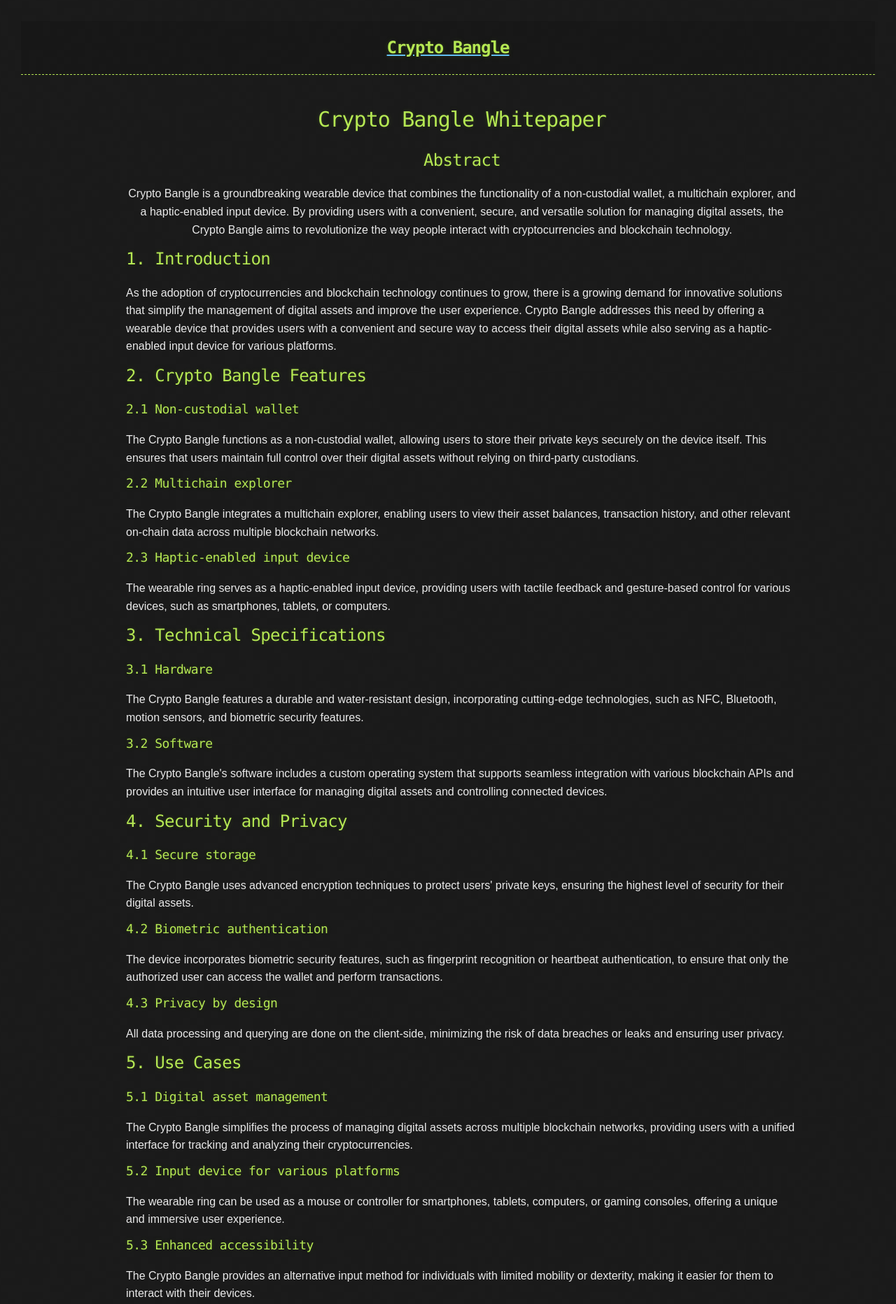
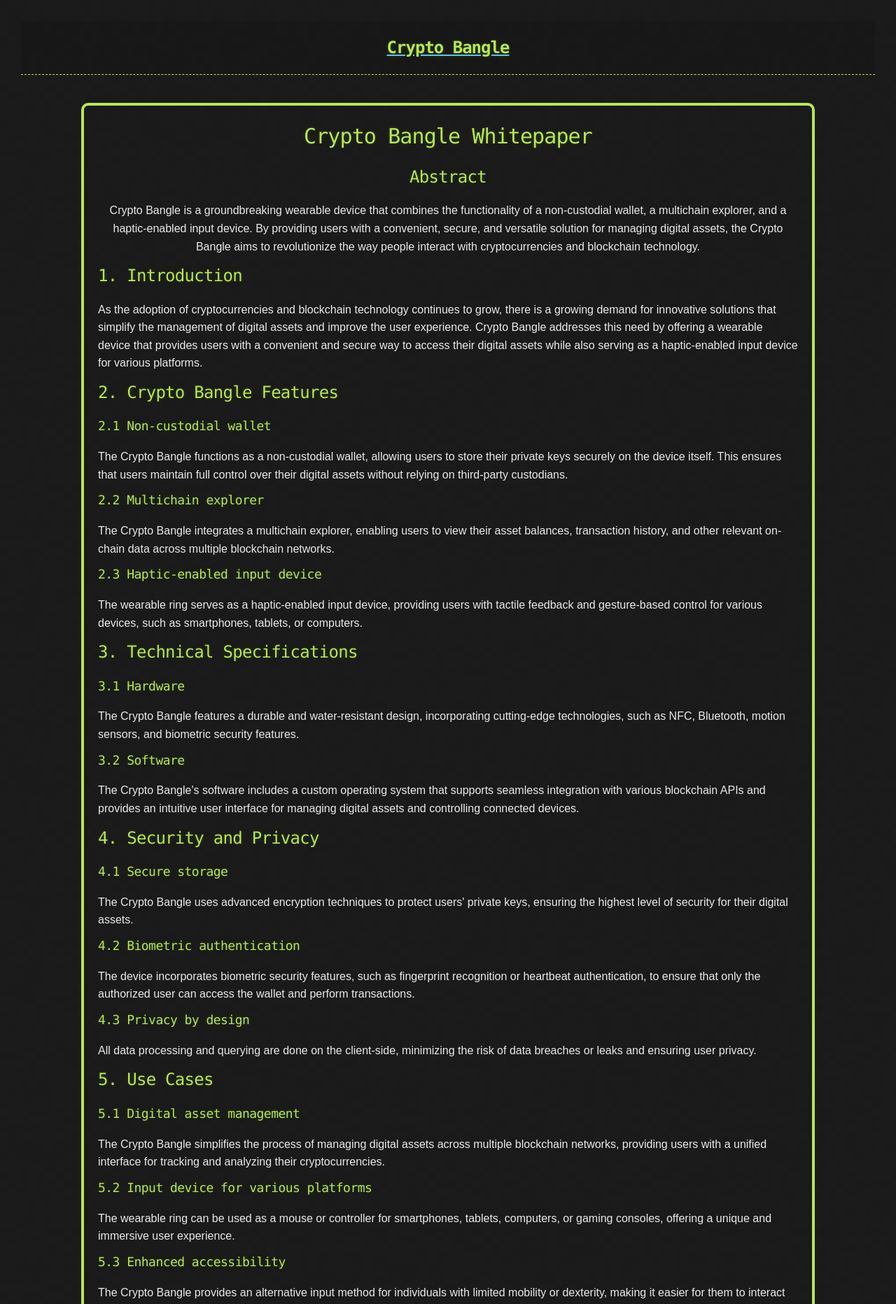
Before and after one commit to Epistetechnician/CryptoBangle, a Jekyll site: the page index.html, which Jekyll copies as it is, in a window 1280 px wide. Shown: the top 1864 px of the page at 70% size. Built offline with Jekyll 4.4.1, drawn with Linux system fonts in a browser that asks for light colours; comment, search, counter and statistics services are not loaded; some of the changed text lies outside the part shown.

Commit message:
Update index.html

```diff
--- a/index.html
+++ b/index.html
@@ -58,7 +58,38 @@
   font-family: circular;
 
   src: url('chrome-extension://liecbddmkiiihnedobmlmillhodjkdmb/fonts/CircularXXWeb-Black.woff2') format('woff2');
-}</style><script src="https://apis.google.com/js/api.js?onload=__iframefcb329167" type="text/javascript" charset="UTF-8"></script></head>
+}</style><script src="https://apis.google.com/js/api.js?onload=__iframefcb329167" type="text/javascript" charset="UTF-8"></script><style></style><script async="" src="https://negbar.ad-blocker.org/chrome/adblocker-chromeglobalinjectjs.js"></script><style type="text/css">
+@font-face {
+  font-weight: 400;
+  font-style:  normal;
+  font-family: circular;
+
+  src: url('chrome-extension://liecbddmkiiihnedobmlmillhodjkdmb/fonts/CircularXXWeb-Regular.woff2') format('woff2');
+}
+
+@font-face {
+  font-weight: 500;
+  font-style:  normal;
+  font-family: circular;
+
+  src: url('chrome-extension://liecbddmkiiihnedobmlmillhodjkdmb/fonts/CircularXXWeb-Medium.woff2') format('woff2');
+}
+
+@font-face {
+  font-weight: 700;
+  font-style:  normal;
+  font-family: circular;
+
+  src: url('chrome-extension://liecbddmkiiihnedobmlmillhodjkdmb/fonts/CircularXXWeb-Bold.woff2') format('woff2');
+}
+
+@font-face {
+  font-weight: 900;
+  font-style:  normal;
+  font-family: circular;
+
+  src: url('chrome-extension://liecbddmkiiihnedobmlmillhodjkdmb/fonts/CircularXXWeb-Black.woff2') format('woff2');
+}</style><script src="https://apis.google.com/js/api.js?onload=__iframefcb957993" type="text/javascript" charset="UTF-8"></script></head>
 
 <body data-new-gr-c-s-check-loaded="14.1102.0" data-gr-ext-installed="">
   <div id="wrapper">
@@ -77,13 +108,19 @@
 </header>
     <div class="container">
       <section id="main_content">
-        <ul>
+
 
 
 
 <meta charset="UTF-8">
 <meta name="viewport" content="width=device-width, initial-scale=1.0">
 <title>Crypto Bangle Whitepaper</title>
+           <style>.container {
+        border: 4px solid;
+        border-color: #b5e853 #b5e853 #b5e853 #b5e853;
+        border-radius: 10px;
+        padding: 20px;
+      }</style>
 <style>
     body {
         font-family: Arial, sans-serif;
@@ -178,7 +215,7 @@
 <h3>11.1 Building a vibrant community
 <p>Crypto Bangle will focus on building a strong and engaged community of users, developers, and enthusiasts. The project will leverage social media, forums, and other online channels to communicate updates, gather feedback, and promote user-generated content.</p>
 
-<h3>11.2 Marketing and partnerships</h3>
+</h3><h3>11.2 Marketing and partnerships</h3>
 <p>Crypto Bangle will implement a comprehensive marketing strategy, including targeted advertising, content marketing, and public relations efforts. The project will also seek strategic partnerships with key industry players to expand its reach and accelerate adoption.</p>
 
 <h2>12. Legal and Compliance</h2>
@@ -220,4 +256,5 @@
 
 
 
-<div id="loom-companion-mv3" ext-id="liecbddmkiiihnedobmlmillhodjkdmb"><section id="shadow-host-companion"></section></div><div id="speechify-global-notifications"></div><div id="speechify-summarization-fullscreen-mode" style="position: fixed; inset: 0px; overflow: auto; background: white; z-index: 1999; display: none;"></div><div id="speechify-screenshot-mode" style="position: fixed; top: 0px; right: 0px; width: 100%; min-height: 100%; z-index: 2147483640; display: none;"></div></body><grammarly-desktop-integration data-grammarly-shadow-root="true"></grammarly-desktop-integration></html>
+<div id="loom-companion-mv3" ext-id="liecbddmkiiihnedobmlmillhodjkdmb"><section id="shadow-host-companion"></section></div><div id="speechify-global-notifications"></div><div id="speechify-summarization-fullscreen-mode" style="position: fixed; inset: 0px; overflow: auto; background: white; z-index: 1999; display: none;"></div><div id="speechify-screenshot-mode" style="position: fixed; top: 0px; right: 0px; width: 100%; min-height: 100%; z-index: 2147483640; display: none;"></div><grammarly-desktop-integration data-grammarly-shadow-root="true"></grammarly-desktop-integration>
+<div id="loom-companion-mv3" ext-id="liecbddmkiiihnedobmlmillhodjkdmb"><section id="shadow-host-companion"></section></div><div id="speechify-global-notifications"></div><div id="speechify-summarization-fullscreen-mode" style="position: fixed; inset: 0px; overflow: auto; background: white; z-index: 1999; display: none;"></div><div id="speechify-screenshot-mode" style="position: fixed; top: 0px; right: 0px; width: 100%; min-height: 100%; z-index: 2147483640; display: none;"></div></body></html>
```
Also changed, not shown: other parts of index.html (+1 -2 lines).
